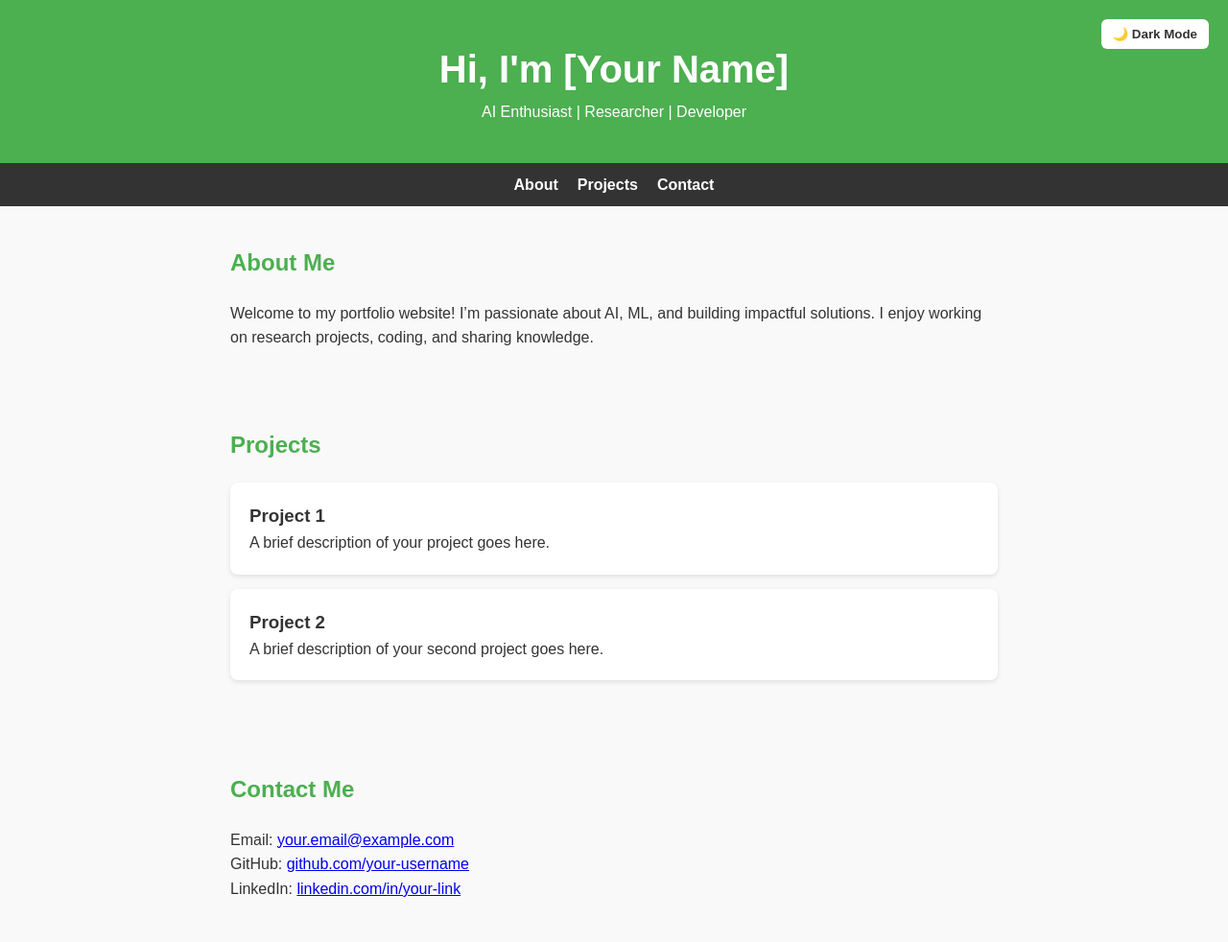
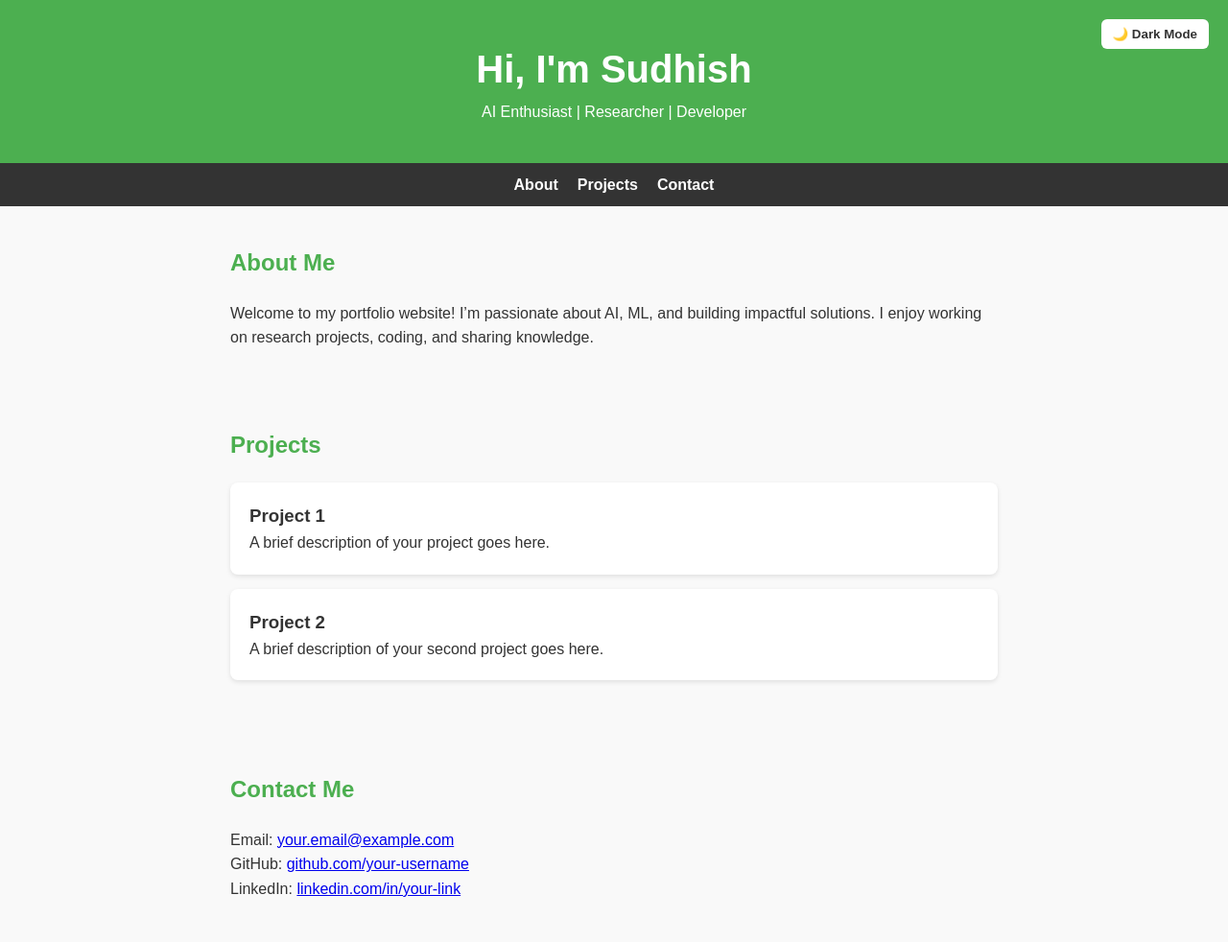
Before and after one commit to sriram-1/M.Sriram, a plain HTML site: page index.html in a window 1280 px wide. Shown: the top 982 px of the page at 96% size. Drawn offline with Linux system fonts and the light colour scheme.

Commit message:
Update index.html with name sudhish

```diff
--- a/index.html
+++ b/index.html
@@ -9,7 +9,7 @@
 <body>
   <!-- Header -->
   <header>
-    <h1>Hi, I'm [Your Name]</h1>
+    <h1>Hi, I'm Sudhish</h1>
     <p>AI Enthusiast | Researcher | Developer</p>
     <button id="darkModeToggle">🌙 Dark Mode</button>
   </header>
```
